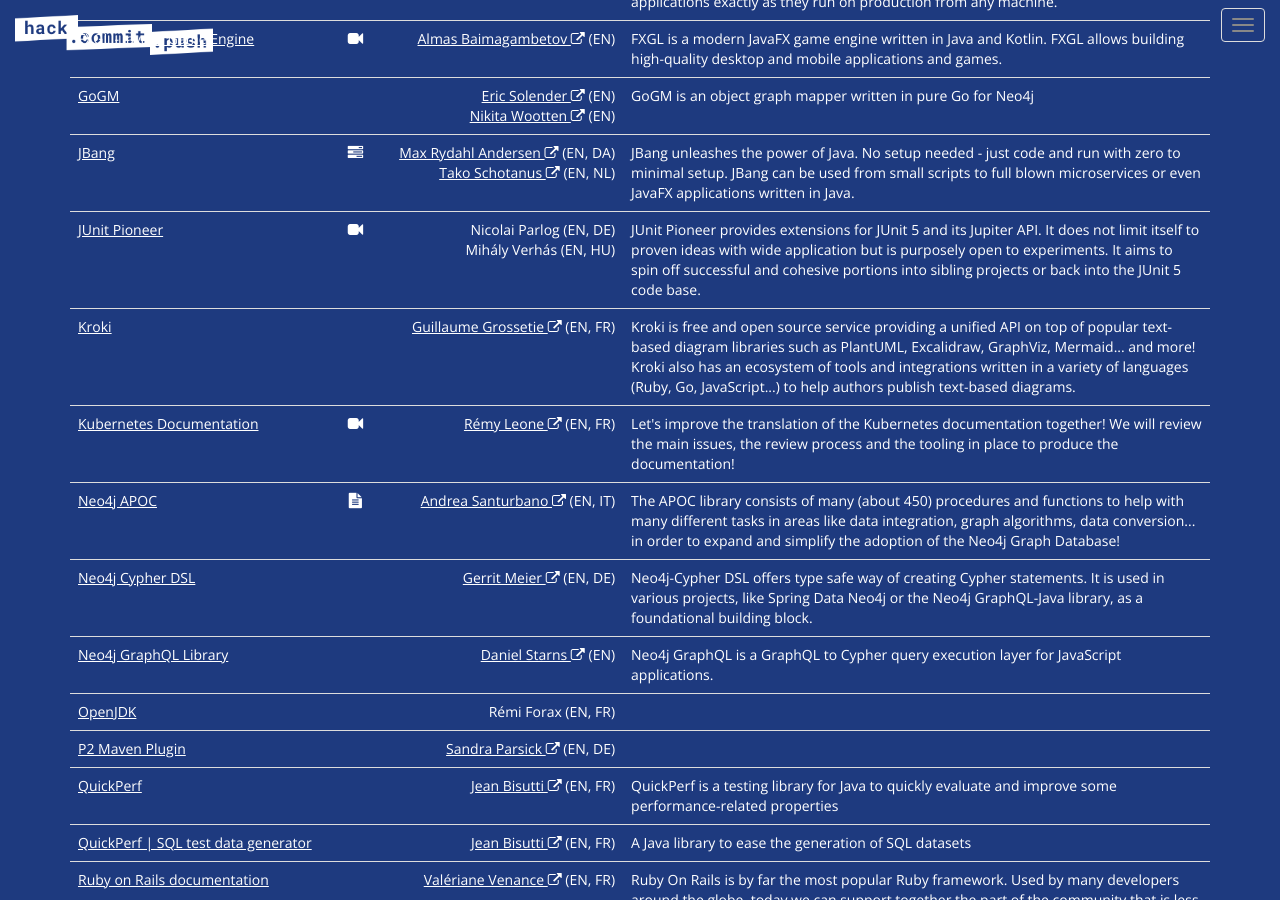
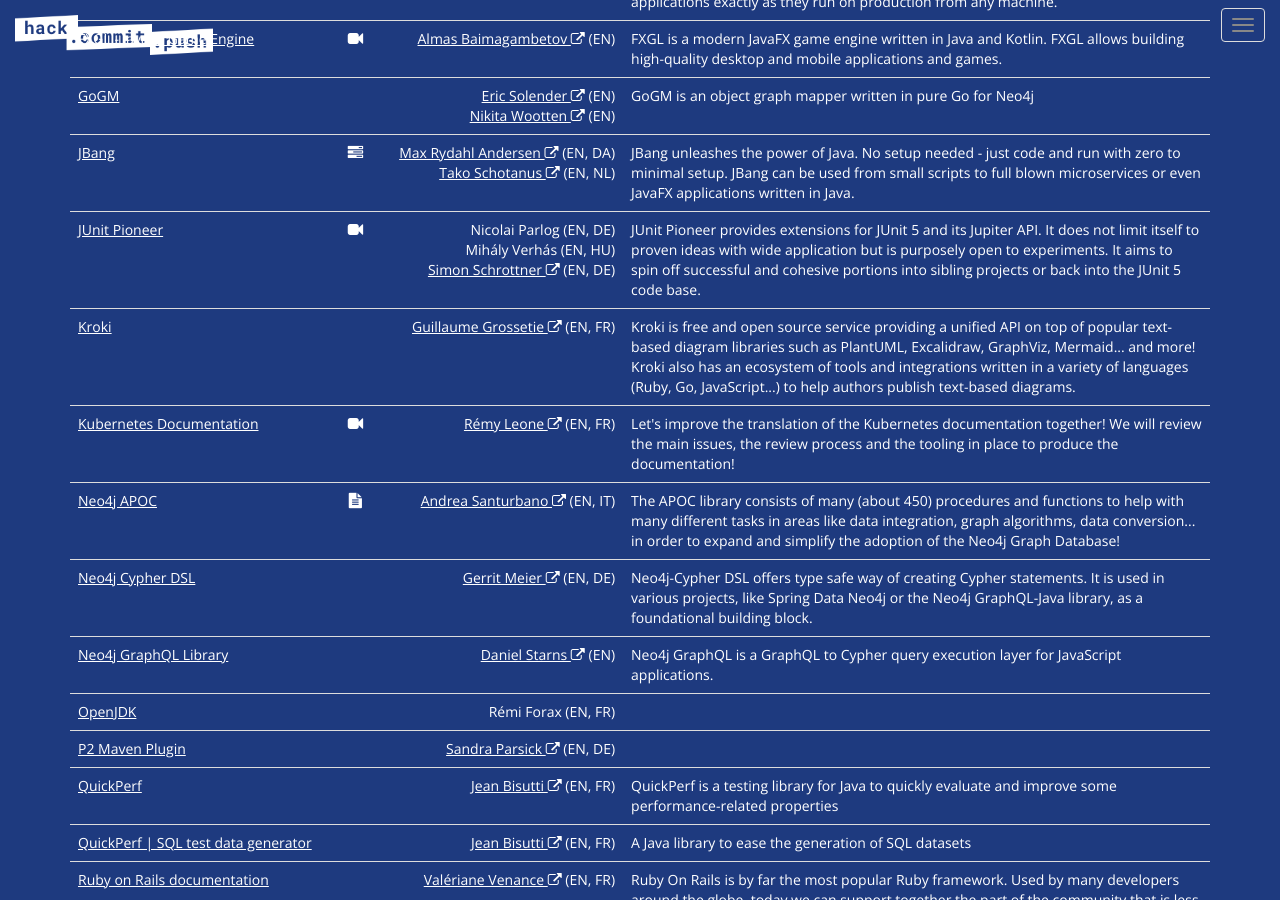
Before and after one commit to hack-commit-push/paris2021, a Jekyll site: the page built from index.html, in a window 1280 px wide and 900 px high, scrolled down 4480 px. Built offline with Jekyll 4.4.1, drawn with Linux system fonts in a browser that asks for light colours.

Commit message:
Add Simon Schrottner as JUnit Pioneer maintainer

```diff
--- a/_data/projects.yml
+++ b/_data/projects.yml
@@ -53,6 +53,11 @@
       spoken_languages:
         - EN
         - HU
+    - name: Simon Schrottner
+      profile_url: https://twitter.com/aepfli
+      spoken_languages:
+        - EN
+        - DE
 - name: Bach
   url: https://github.com/sormuras/bach
   description: "Bach is a lightweight Java build tool that orchestrates JDK tools for building modular Java projects."
```
